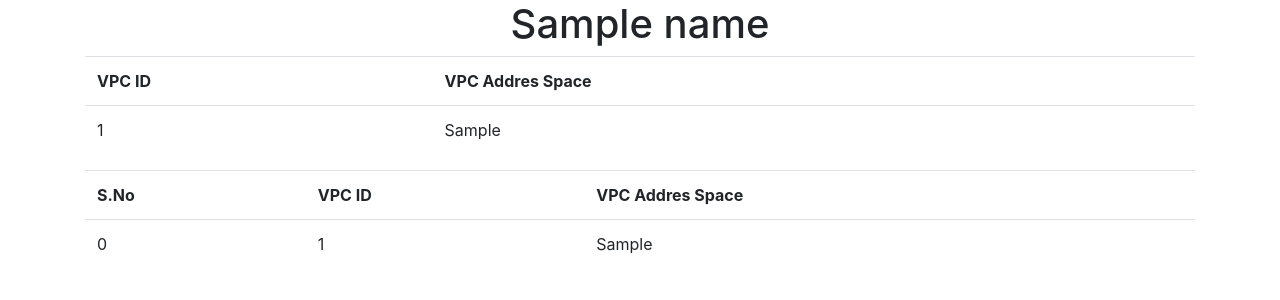
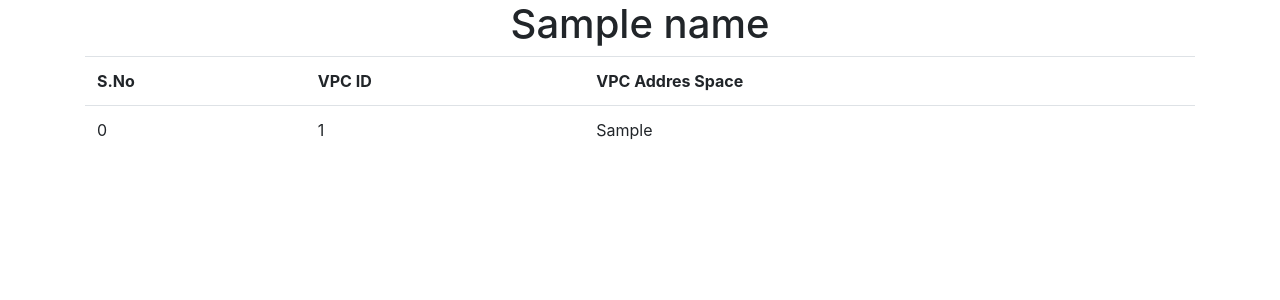
Before and after one commit to SreeVeerDevOps/python-fastapi-docker-public, a FastAPI app: template templates/vpc.html in a window 1280 px wide. Shown: the top 300 px of the page. Run offline with FastAPI, Linux system fonts and the light colour scheme; the template is opened without the code that fills it: most values are stand-ins (such as "Sample title", 1, 10 or a date in 2020); some libraries are stand-ins or nearby versions.

Commit message:
Update vpc.html

```diff
--- a/templates/vpc.html
+++ b/templates/vpc.html
@@ -10,18 +10,6 @@
 <body>
     <div class="container">
         <center> <h1>{{ name }}</h1> </center>
-<table class="table">
-    <tr>
-    <th>VPC ID</th>
-    <th>VPC Addres Space</th>
-    </tr>
-    <tr>
-    {% for vpc_id,vpc_cidr in vpc_dict.items() %}
-    <td>{{ vpc_id }}</td>
-    <td>{{ vpc_cidr }}</td>
-    </tr>
-    {% endfor %}
-</table>
 <table class="table">
     <tr>
     <th>S.No</th>
```
